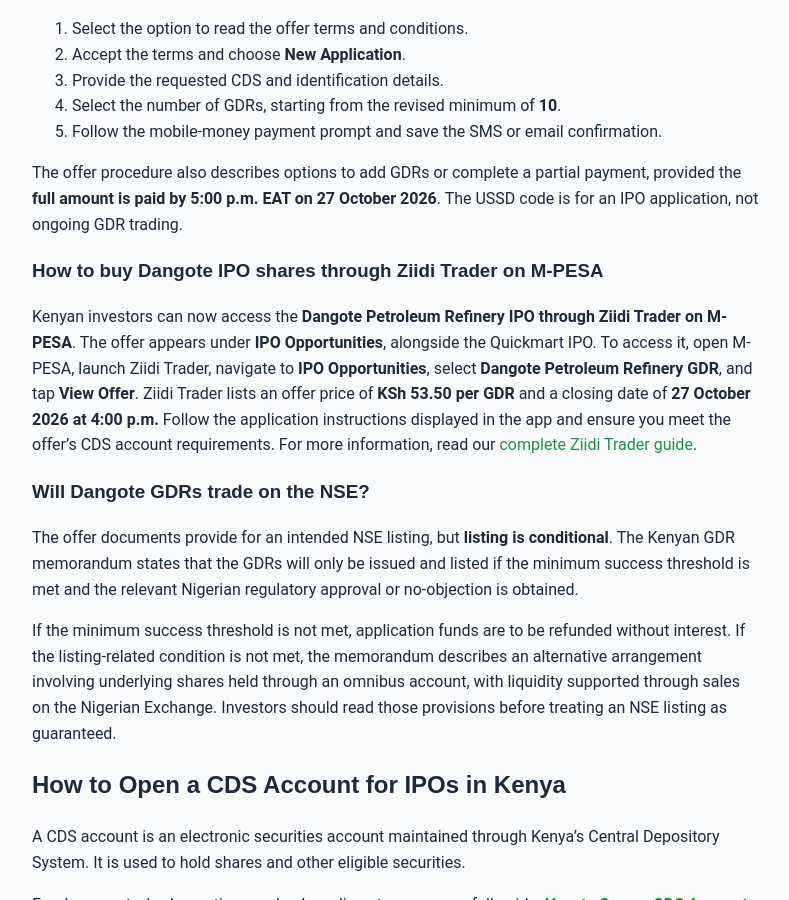
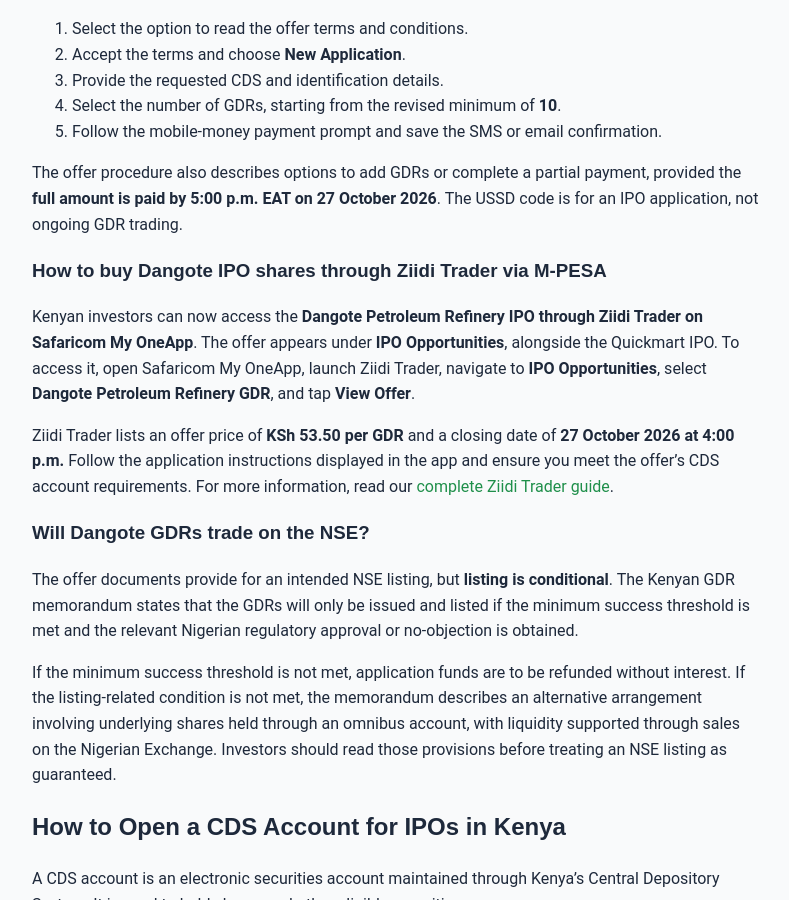
Before and after one commit to Coinimain/kenyanmmf, a Jekyll site: the page built from _posts/2026-10-15-quickmart-dangote-ipo-kenya-2026.md, in a window 1280 px wide and 900 px high, scrolled down 5494 px. Shown: the whole window, without its empty margins (244-1033 px from the left). Built offline with Jekyll 4.4.1, drawn with Linux system fonts in a browser that asks for light colours.

Commit message:
Update Dangote IPO guide with Safaricom My OneApp

```diff
--- a/_posts/2026-10-15-quickmart-dangote-ipo-kenya-2026.md
+++ b/_posts/2026-10-15-quickmart-dangote-ipo-kenya-2026.md
@@ -188,9 +188,11 @@
 
 The offer procedure also describes options to add GDRs or complete a partial payment, provided the **full amount is paid by 5:00 p.m. EAT on 27 October 2026**. The USSD code is for an IPO application, not ongoing GDR trading.
 
-### How to buy Dangote IPO shares through Ziidi Trader on M-PESA
+### How to buy Dangote IPO shares through Ziidi Trader via M-PESA
 
-Kenyan investors can now access the **Dangote Petroleum Refinery IPO through Ziidi Trader on M-PESA**. The offer appears under **IPO Opportunities**, alongside the Quickmart IPO. To access it, open M-PESA, launch Ziidi Trader, navigate to **IPO Opportunities**, select **Dangote Petroleum Refinery GDR**, and tap **View Offer**. Ziidi Trader lists an offer price of **KSh 53.50 per GDR** and a closing date of **27 October 2026 at 4:00 p.m.** Follow the application instructions displayed in the app and ensure you meet the offer's CDS account requirements. For more information, read our [complete Ziidi Trader guide](/blog/ziidi-trader-complete-guide-kenya/).
+Kenyan investors can now access the **Dangote Petroleum Refinery IPO through Ziidi Trader on Safaricom My OneApp**. The offer appears under **IPO Opportunities**, alongside the Quickmart IPO. To access it, open Safaricom My OneApp, launch Ziidi Trader, navigate to **IPO Opportunities**, select **Dangote Petroleum Refinery GDR**, and tap **View Offer**.
+
+Ziidi Trader lists an offer price of **KSh 53.50 per GDR** and a closing date of **27 October 2026 at 4:00 p.m.** Follow the application instructions displayed in the app and ensure you meet the offer's CDS account requirements. For more information, read our [complete Ziidi Trader guide](/blog/ziidi-trader-complete-guide-kenya/).
 
 ### Will Dangote GDRs trade on the NSE?
 
```
